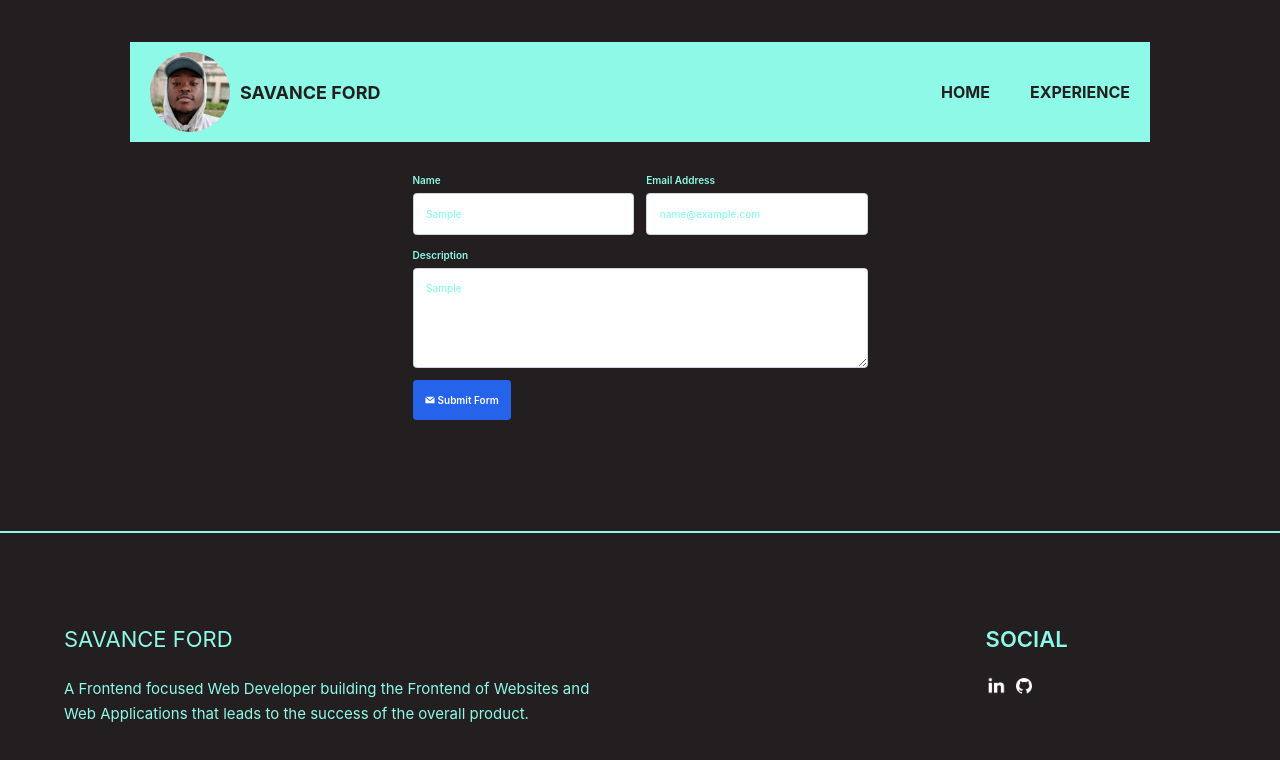
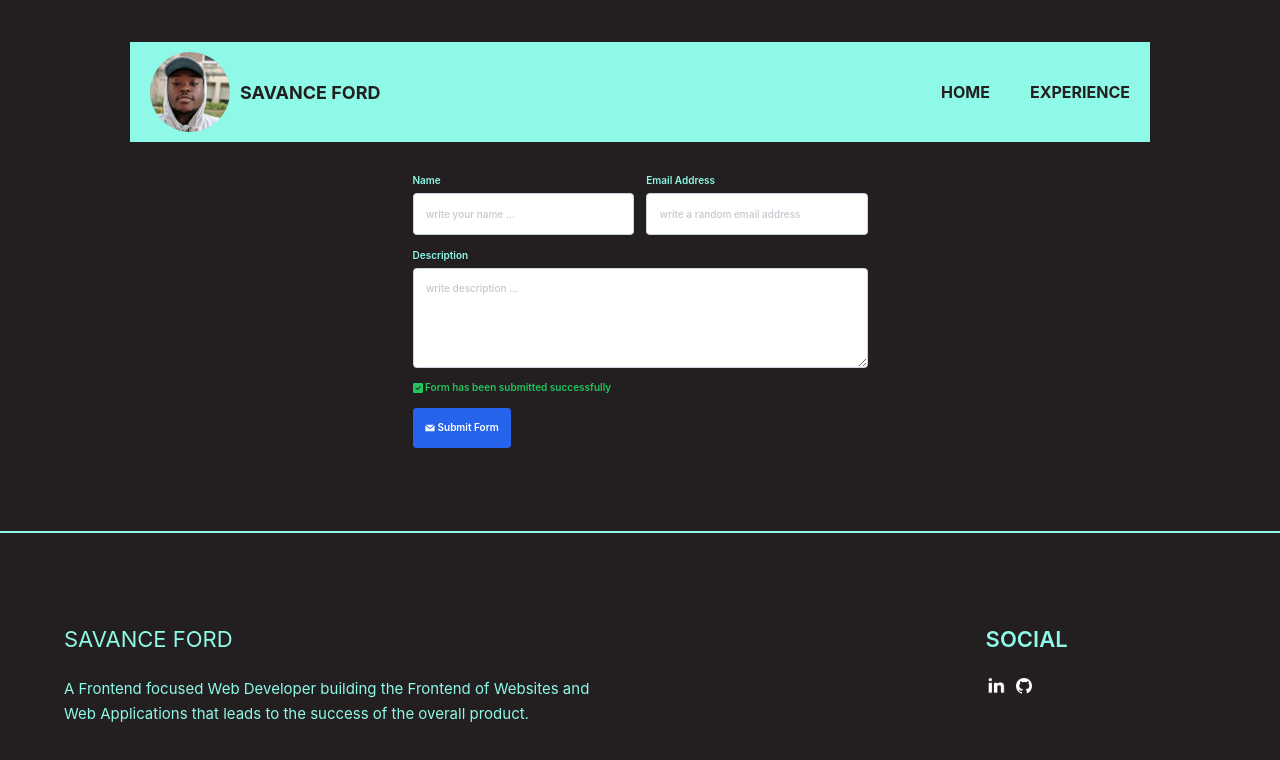
Before and after one commit to SaVanceX/SaVance-Portfolio, a React (Create React App) app: page / in a window 1280 px wide. Both pictures are taken after typing "Sample", "name@example.com", "Sample" into the empty fields and a click on the button "Submit Form". Shown: the part 1566-2326 px from the top of the page. Built offline with nearby package versions, Linux system fonts and the light colour scheme.

Commit message:
Upadate form to handle successful messaging

```diff
--- a/src/components/Form.js
+++ b/src/components/Form.js
@@ -1,6 +1,8 @@
 import { Input } from './Input';
 import { useForm, FormProvider } from 'react-hook-form';
+import { useState } from 'react';
 import { GrMail } from 'react-icons/gr';
+import { BsFillCheckSquareFill } from 'react-icons/bs';
 import {
   desc_validation,
   name_validation,
@@ -8,9 +10,12 @@ import {
 } from '../utils/inputValidation';
 export const Form = () => {
   const methods = useForm();
+  const [success, setSuccess] = useState(false);
 
   const onSubmit = methods.handleSubmit((data) => {
     console.log(data);
+    methods.reset();
+    setSuccess(true);
   });
 
   return (
@@ -26,6 +31,11 @@ export const Form = () => {
           <Input {...desc_validation} className='md:col-span-2' />
         </div>
         <div className='mt-5'>
+          {success && (
+            <p className='flex items-center gap-1 mb-5 font-semibold text-green-500'>
+              <BsFillCheckSquareFill /> Form has been submitted successfully
+            </p>
+          )}
           <button
             onClick={onSubmit}
             className='flex items-center gap-1 p-5 font-semibold text-white bg-blue-600 rounded-md hover:bg-blue-800'
```
Also changed, not shown: src/components/Input.js (+1 -6 lines).
